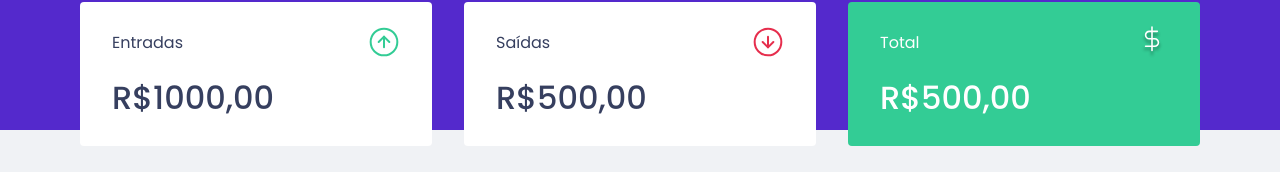
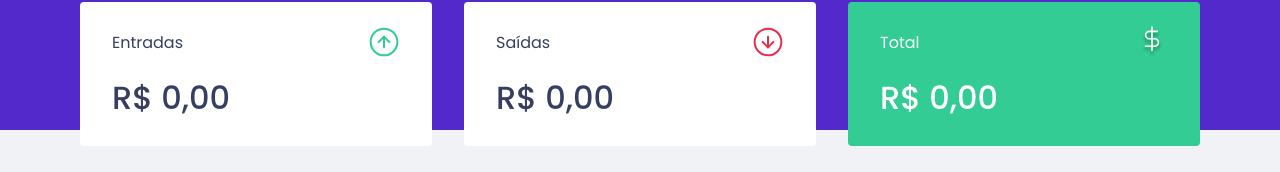
Before and after one commit to rogeraf15/dtmoney, a React (Create React App) app: page / in a window 1280 px wide. Shown: the part 142-314 px from the top of the page. Built offline with nearby package versions, Linux system fonts and the light colour scheme; no server answers; what miragejs would draw is missing.

Commit message:
criando hook

```diff
--- a/src/App.tsx
+++ b/src/App.tsx
@@ -1,9 +1,9 @@
-import React, { useState } from 'react';
+import { useState } from 'react';
 import { Dashboard } from './components/Dashboard';
 import { Header } from './components/Header';
 import { GlobalStyle } from './styles/global';
 import { NewTransactionModal } from './components/NewTransactionModal';
-import { TransactionProvider } from './TransactionsContext';
+import { TransactionProvider } from './hooks/useTransactions';
 
 
 export function App() {
--- a/src/components/NewTransactionModal/index.tsx
+++ b/src/components/NewTransactionModal/index.tsx
@@ -1,9 +1,9 @@
-import { FormEvent, useState, useContext } from 'react';
+import { FormEvent, useState } from 'react';
 import Modal from 'react-modal';
 import closeImg from '../../assets/close.svg';
 import incomeImg from '../../assets/income.svg';
 import outcomeImg from '../../assets/outcome.svg';
-import { TransactionsContext } from '../../TransactionsContext';
+import { useTransactions } from '../../hooks/useTransactions';
 
 import { Container, TransactionTypeContainer, RadioBox } from './styles';
 
@@ -23,7 +23,7 @@
   const [category, setCategory] = useState('');
   const [type, setType] = useState('deposit');
 
-  const { createTransaction } = useContext(TransactionsContext);
+  const { createTransaction } = useTransactions();
 
   async function handleCreateNewTransaction(event: FormEvent) {
     event.preventDefault(); //para nao recarregar a pagina
--- a/src/components/Summary/index.tsx
+++ b/src/components/Summary/index.tsx
@@ -1,15 +1,30 @@
 import incomeImg from '../../assets/income.svg';
 import outcomeImg from '../../assets/outcome.svg';
 import totalImg from '../../assets/total.svg';
-import { TransactionsContext } from '../../TransactionsContext';
-import { useContext } from 'react';
+import { useTransactions } from '../../hooks/useTransactions';
 
 import { Container } from "./styles";
 
 export function Summary() {
-  const { transactions } = useContext(TransactionsContext);
+  const { transactions } = useTransactions();
 
   console.log(transactions);
+
+  const sumary = transactions.reduce((acc, transaction) => {
+    if(transaction.type === 'deposit'){
+      acc.deposit += transaction.amount;
+      acc.total += transaction.amount;
+    }else {
+      acc.withdraw += transaction.amount;
+      acc.total -= transaction.amount;
+    }
+
+    return acc;
+  },{
+    deposit: 0,
+    withdraw: 0,
+    total: 0,
+  })
 
   return(
     <Container>
@@ -18,7 +33,12 @@
           <p>Entradas</p>
           <img src={incomeImg} alt="Entradas"/>
         </header>
-        <strong>R$1000,00</strong>
+        <strong>
+          {new Intl.NumberFormat('pt-BR', {
+            style: 'currency',
+            currency: 'BRL'
+          }).format(sumary.deposit)}
+        </strong>
       </div>
 
       <div>
@@ -26,7 +46,12 @@
           <p>Saídas</p>
           <img src={outcomeImg} alt="Saídas"/>
         </header>
-        <strong>R$500,00</strong>
+        <strong>
+          {new Intl.NumberFormat('pt-BR', {
+            style: 'currency',
+            currency: 'BRL'
+          }).format(sumary.withdraw)}
+        </strong>
       </div>
 
       <div className="green-div">
@@ -34,7 +59,12 @@
           <p>Total</p>
           <img src={totalImg} alt="Total"/>
         </header>
-        <strong>R$500,00</strong>
+        <strong>
+          {new Intl.NumberFormat('pt-BR', {
+            style: 'currency',
+            currency: 'BRL'
+          }).format(sumary.total)}
+        </strong>
       </div>
     </Container>
   )
--- a/src/components/TransactionsTable/index.tsx
+++ b/src/components/TransactionsTable/index.tsx
@@ -1,9 +1,8 @@
-import { useContext } from 'react';
-import { TransactionsContext } from '../../TransactionsContext';
+import { useTransactions } from '../../hooks/useTransactions';
 import { Container } from './styles';
 
 export function TransactionsTable(){
-  const { transactions } = useContext(TransactionsContext);
+  const { transactions } = useTransactions();
 
   return(
     <Container>
--- a/src/TransactionsContext.tsx
+++ b/src/hooks/useTransactions.tsx
@@ -1,5 +1,5 @@
-import { createContext, ReactNode, useEffect, useState } from 'react';
-import { api } from './services/api';
+import { createContext, ReactNode, useContext, useEffect, useState } from 'react';
+import { api } from '../services/api';
 
 interface Transaction {
   id: number;
@@ -21,7 +21,7 @@
   createTransaction: (transaction: TransactionInput) => Promise<void>;
 }
 
-export const TransactionsContext = createContext<TransactionContextProps>({} as TransactionContextProps);
+const TransactionsContext = createContext<TransactionContextProps>({} as TransactionContextProps);
 
 export function TransactionProvider({ children }: TransactionProviderProps){
   const [transactions, setTransactions] = useState<Transaction[]>([]);
@@ -50,3 +50,9 @@
     </TransactionsContext.Provider>
   );
 }
+
+export function useTransactions(){
+  const context = useContext(TransactionsContext);
+
+  return context;
+}
```
